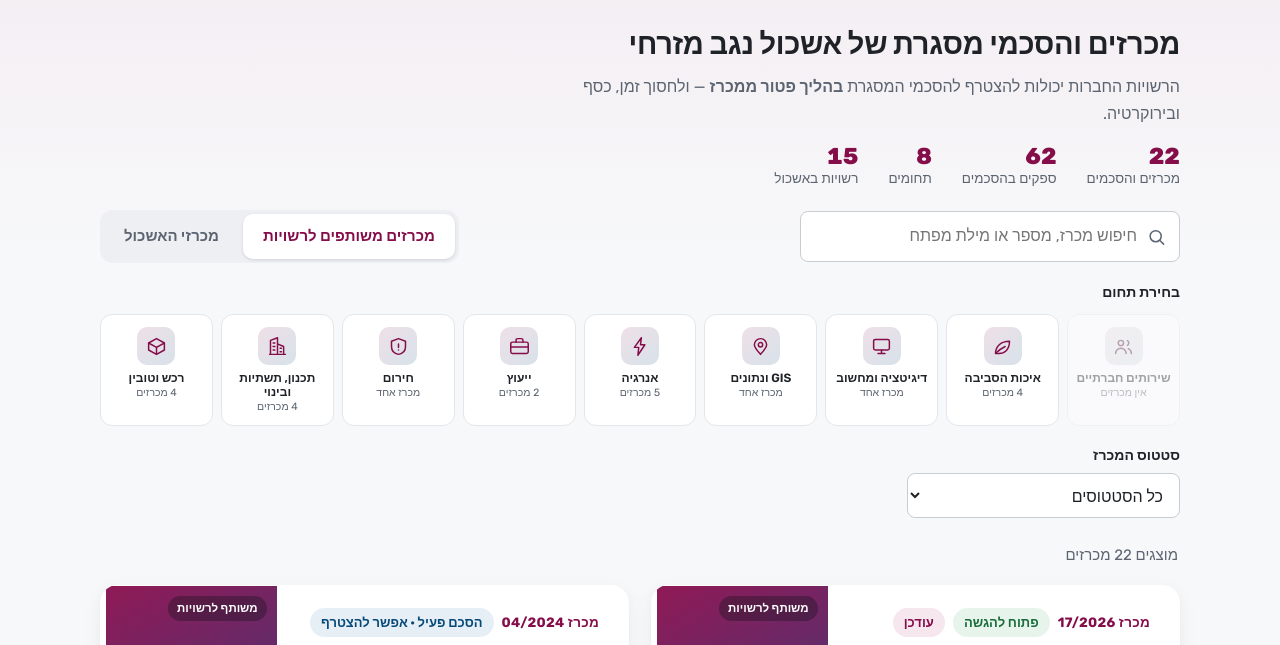
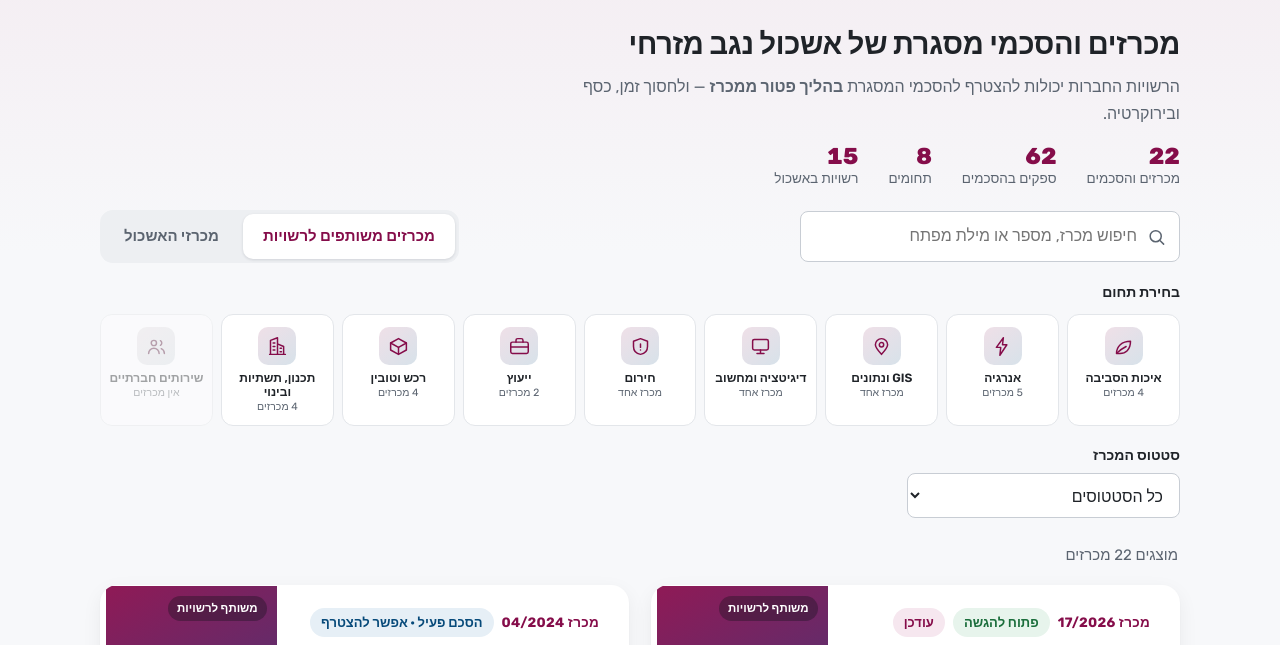
Before and after one commit to eastnegev/tenders, a plain HTML site: page index.html in a window 1280 px wide. Shown: the part 129-774 px from the top of the page. Drawn offline with Linux system fonts and the light colour scheme.

Commit message:
סדר קטגוריות א-ב, שירותים חברתיים בסוף
Co-Authored-By: Claude Opus 4.8 <noreply@anthropic.com>

```diff
--- a/index.html
+++ b/index.html
@@ -501,8 +501,9 @@ const resultsAnchor = document.getElementById("resultsAnchor");
 // קטגוריות האשכול (Adi, 21.7.2026) — רשימה קבועה, כך שכל קטגוריה מוצגת גם אם
 // אין בה מכרזים כרגע. "רכש וטובין" נוסף זמנית ב-22.7 לכיסוי מכרזי הרכש שבאקסל.
 const DOMAINS = [
-  "שירותים חברתיים","איכות הסביבה","דיגיטציה ומחשוב","GIS ונתונים",
-  "אנרגיה","ייעוץ","חירום","תכנון, תשתיות ובינוי","רכש וטובין"
+  // סדר א-ב; "שירותים חברתיים" בסוף כי עדיין ריק (Adi, 17.9.2026)
+  "איכות הסביבה","אנרגיה","GIS ונתונים","דיגיטציה ומחשוב","חירום",
+  "ייעוץ","רכש וטובין","תכנון, תשתיות ובינוי","שירותים חברתיים"
 ];
 
 // מצב הסינון. selScope הוא ההפרדה העליונה: מכרזים משותפים לרשויות מול מכרזי האשכול.
```
